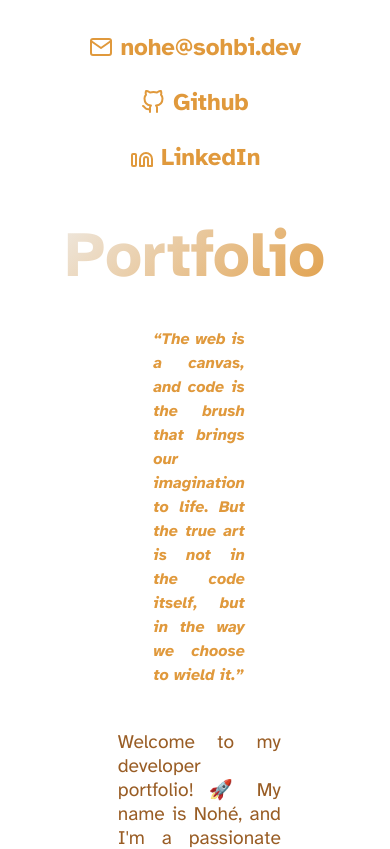
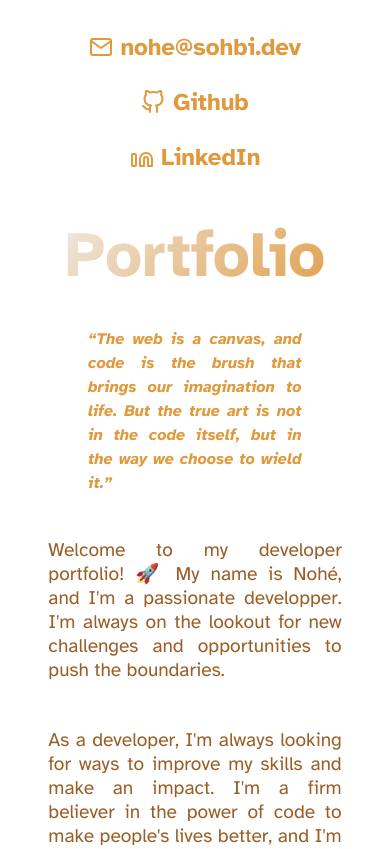
Before and after one commit to nohe-sohbi/portfolio, a React (Vite) app: page / in a window 390 px wide. Shown: the top 849 px of the page. Built offline with nearby package versions, Linux system fonts and the light colour scheme.

Commit message:
Added media query phone intro display

```diff
--- a/src/index.css
+++ b/src/index.css
@@ -145,4 +145,8 @@ footer a:hover {
     align-items: center;
     gap: 25px;
   }
+
+  .intro {
+    max-width: 90%;
+  }
 }
```
